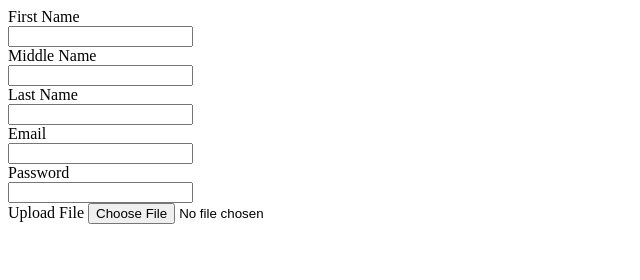
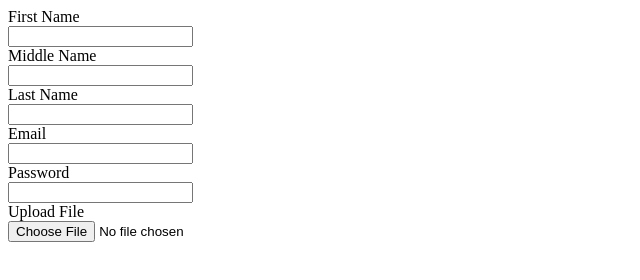
Before and after one commit to PraveenKumar263/netlify-day08, a plain HTML site: page index.html in a window 1280 px wide. Shown: the whole page, without its empty margins (0-640 px from the left). Drawn offline with Linux system fonts and the light colour scheme.

Commit message:
added a line break after file upload

```diff
--- a/index.html
+++ b/index.html
@@ -16,7 +16,7 @@
      <input type="email" name="email" id="email"><br>
      <label for="password">Password</label><br>
      <input type="password" name="password" id="password"><br>
-     <label for="uploadFile">Upload File</label>
+     <label for="uploadFile">Upload File</label><br>
      <input type="file" name="" id="uploadFile">
     </form>
 </body>
```
